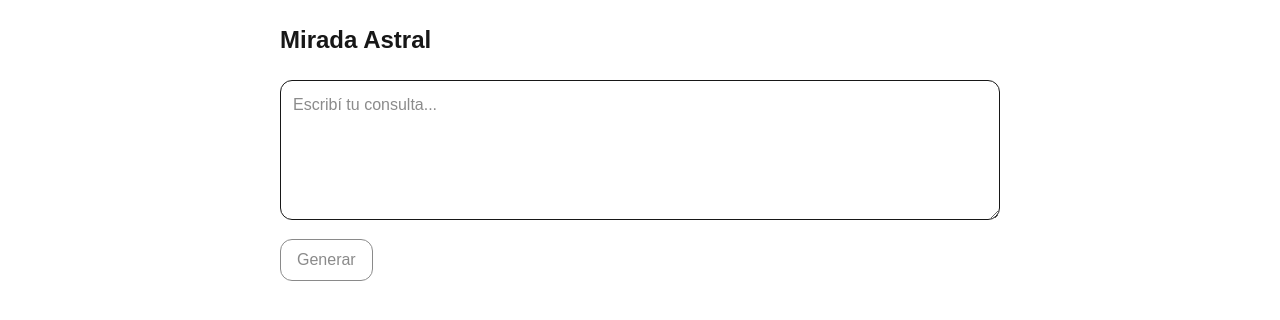
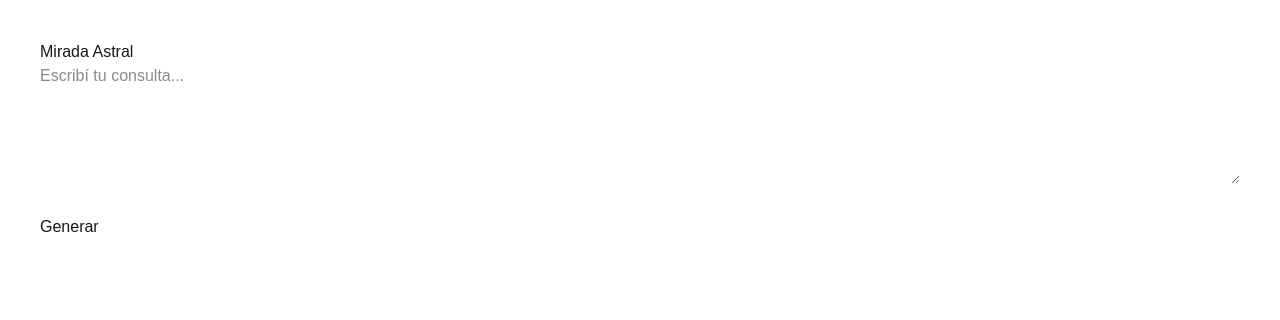
Before and after one commit to facundocampoo-glitch/nextjs-boilerplate, a Next.js app: page /mirada-astral in a window 1280 px wide. Shown: the top 320 px of the page. Built offline with nearby package versions, Linux system fonts and the light colour scheme.

Commit message:
step: connect mirada astral to mia api

```diff
--- a/app/mirada-astral/page.tsx
+++ b/app/mirada-astral/page.tsx
@@ -1,67 +1,50 @@
 "use client";
 
 import { useState } from "react";
-import { miaText } from "@/lib/mia/client";
-import { CONTENT_TYPES } from "@/lib/mia/content-types";
+import { callMiaApi } from "../../lib/miaApi";
 
 export default function MiradaAstralPage() {
-  const [prompt, setPrompt] = useState("");
-  const [output, setOutput] = useState("");
-  const [loading, setLoading] = useState(false);
-  const [error, setError] = useState<string | null>(null);
 
-  async function onSubmit(e: React.FormEvent) {
-    e.preventDefault();
-    setLoading(true);
-    setError(null);
-    setOutput("");
+  const [input, setInput] = useState("");
+  const [result, setResult] = useState("");
 
-    try {
-      const res = await miaText({
-        contentType: CONTENT_TYPES.GENERATE,
-        input: prompt,
+  async function handleGenerate() {
+
+    const response = await callMiaApi({
+      contentType: "mirada_astral",
+      input: input,
+      locale: "es-AR"
     });
-      setOutput(res.output);
-    } catch (err) {
-      setError(err instanceof Error ? err.message : "Request failed");
-    } finally {
-      setLoading(false);
-    }
+
+    setResult(response.content);
   }
 
   return (
-    <main className="mx-auto max-w-3xl p-6 space-y-6">
-      <h1 className="text-2xl font-semibold">Mirada Astral</h1>
+    <div style={{ padding: 40 }}>
 
-      <form onSubmit={onSubmit} className="space-y-3">
+      <h1>Mirada Astral</h1>
+
       <textarea
-          className="w-full min-h-[140px] rounded-xl border p-3"
         placeholder="Escribí tu consulta..."
-          value={prompt}
-          onChange={(e) => setPrompt(e.target.value)}
-          disabled={loading}
+        value={input}
+        onChange={(e) => setInput(e.target.value)}
+        style={{ width: "100%", height: 120 }}
       />
 
-        <button
-          type="submit"
-          className="rounded-xl border px-4 py-2 disabled:opacity-50"
-          disabled={loading || prompt.trim().length === 0}
-        >
-          {loading ? "Generando..." : "Generar"}
+      <br />
+      <br />
+
+      <button onClick={handleGenerate}>
+        Generar
       </button>
-      </form>
 
-      {error && (
-        <div className="rounded-xl border p-3">
-          <p className="text-sm">{error}</p>
+      <br />
+      <br />
+
+      <div>
+        {result}
       </div>
-      )}
 
-      {output && (
-        <div className="rounded-xl border p-3 whitespace-pre-wrap">
-          {output}
     </div>
-      )}
-    </main>
   );
 }
```
Lines whose indentation alone changed are shown as unchanged.
